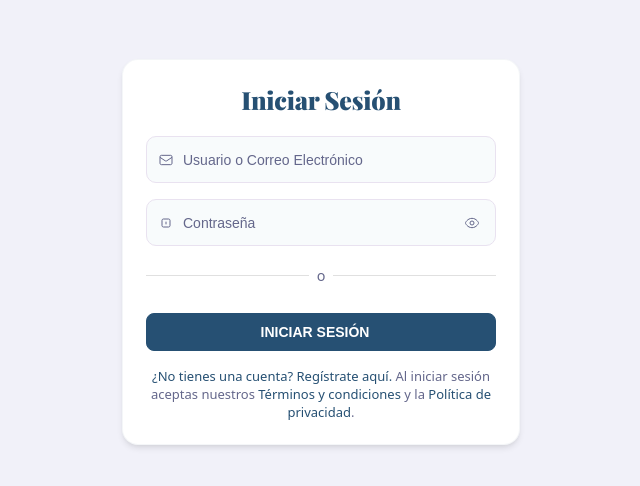
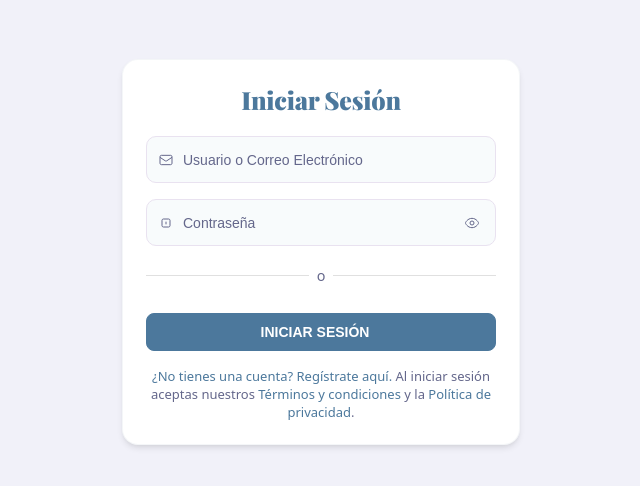
Before and after one commit to yoonsugssa/Google-login, a website: page public/login.html in a window 1280 px wide. Shown: the part 148-634 px from the top of the page, without its empty margins (319-959 px from the left). Drawn offline with nearby package versions, Linux system fonts and the light colour scheme; a web font is replaced by a local one.

Commit message:
Cambio en los colores.

```diff
--- a/public/styles.css
+++ b/public/styles.css
@@ -18,11 +18,11 @@ body {
 }
 
 .modern-form {
-    --primary: #265073;              /* Azul Cielo, de la barra superior de la web hotelera */
-    --primary-dark: #2e4359;         /* Azul Marino/Gris, de la barra de navegación o texto oscuro */
+    --primary: #4c789c;              /* Azul Cielo, de la barra superior de la web hotelera */
+    --primary-dark: #4f759e;         /* Azul Marino/Gris, de la barra de navegación o texto oscuro */
     --primary-light: #e6f0f5;        /* Azul muy claro/casi blanco, del fondo del cielo */
     --success: #00885b;              /* Mantengo tu color verde de éxito. El verde del agua es muy específico. */
-    --text-main: #191E3B;            /* Mantengo tu color, funciona bien con el contraste. */
+    --text-main: #2b3675;            /* Mantengo tu color, funciona bien con el contraste. */
     --text-secondary: #64678b;       /* Mantengo tu color, funciona bien con el contraste suave. */
     --bg-input: #f8fbfc;             /* Mantengo tu color, ideal para fondos de campo de entrada. */
 
```
